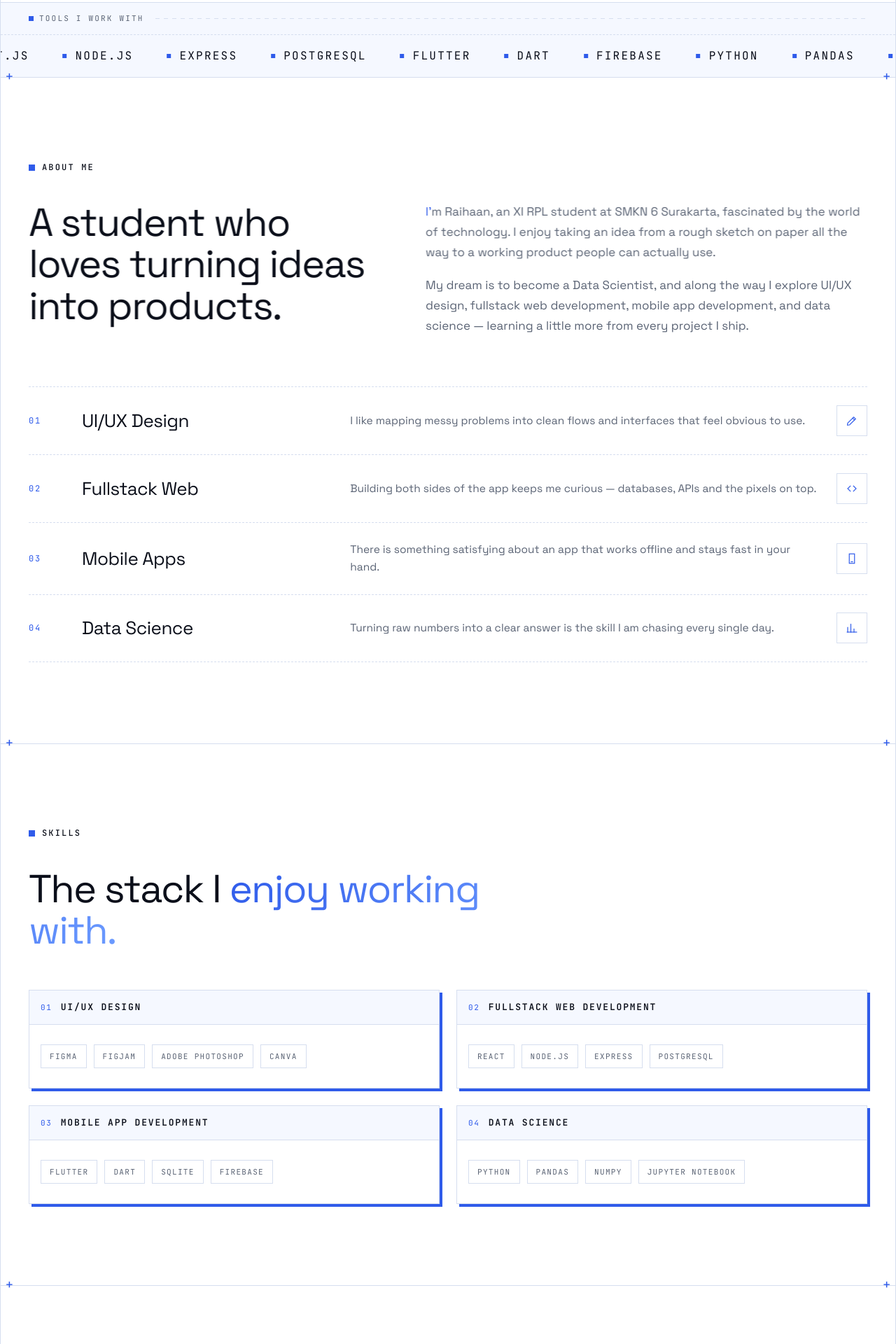
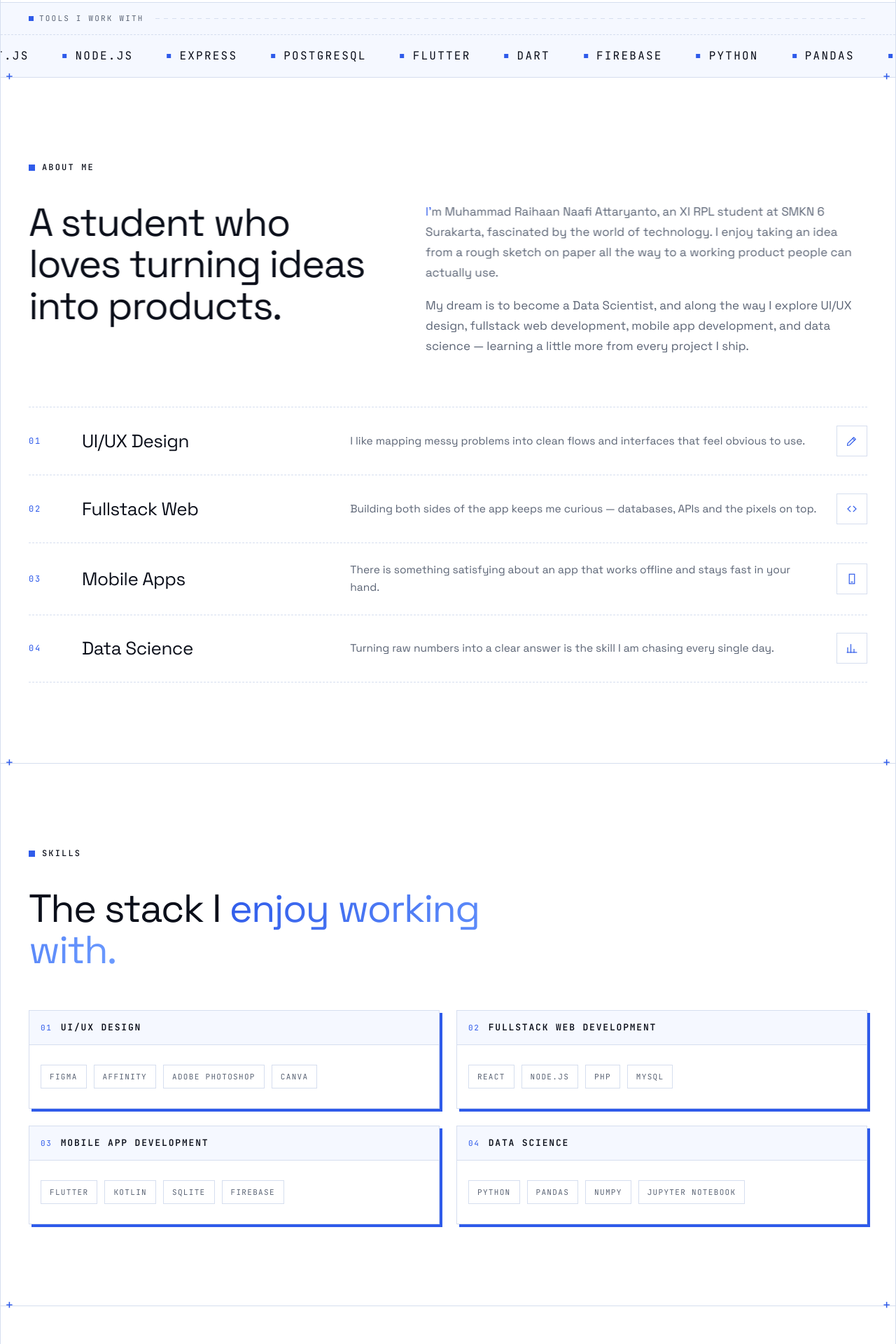
Before and after one commit to IMurai/portfolio-for-enuma-v2, a Next.js app: page / in a window 1280 px wide. Shown: the part 1486-3406 px from the top of the page at 70% size. Built offline with nearby package versions, Linux system fonts and the light colour scheme.

Commit message:
refactor full name and skills

```diff
--- a/src/data/content.js
+++ b/src/data/content.js
@@ -8,7 +8,7 @@
 
 export const identity = {
   name: "Raihaan",
-  fullName: "Raihaan",
+  fullName: "Muhammad Raihaan Naafi Attaryanto",
   role: "UI/UX Designer · Fullstack & Mobile Developer",
   class: "XI RPL",
   school: "SMKN 6 Surakarta",
@@ -36,7 +36,7 @@ export const about = {
   label: "ABOUT ME",
   heading: "A student who loves turning ideas into products.",
   paragraphs: [
-    "I'm Raihaan, an XI RPL student at SMKN 6 Surakarta, fascinated by the world of technology. I enjoy taking an idea from a rough sketch on paper all the way to a working product people can actually use.",
+    "I'm Muhammad Raihaan Naafi Attaryanto, an XI RPL student at SMKN 6 Surakarta, fascinated by the world of technology. I enjoy taking an idea from a rough sketch on paper all the way to a working product people can actually use.",
     "My dream is to become a Data Scientist, and along the way I explore UI/UX design, fullstack web development, mobile app development, and data science — learning a little more from every project I ship.",
   ],
   rows: [
@@ -72,15 +72,15 @@ export const skills = {
   cards: [
     {
       title: "UI/UX DESIGN",
-      tags: ["Figma", "FigJam", "Adobe Photoshop", "Canva"],
+      tags: ["Figma", "Affinity", "Adobe Photoshop", "Canva"],
     },
     {
       title: "FULLSTACK WEB DEVELOPMENT",
-      tags: ["React", "Node.js", "Express", "PostgreSQL"],
+      tags: ["React", "Node.js", "PHP", "MySql"],
     },
     {
       title: "MOBILE APP DEVELOPMENT",
-      tags: ["Flutter", "Dart", "SQLite", "Firebase"],
+      tags: ["Flutter", "Kotlin", "SQLite", "Firebase"],
     },
     {
       title: "DATA SCIENCE",
```
